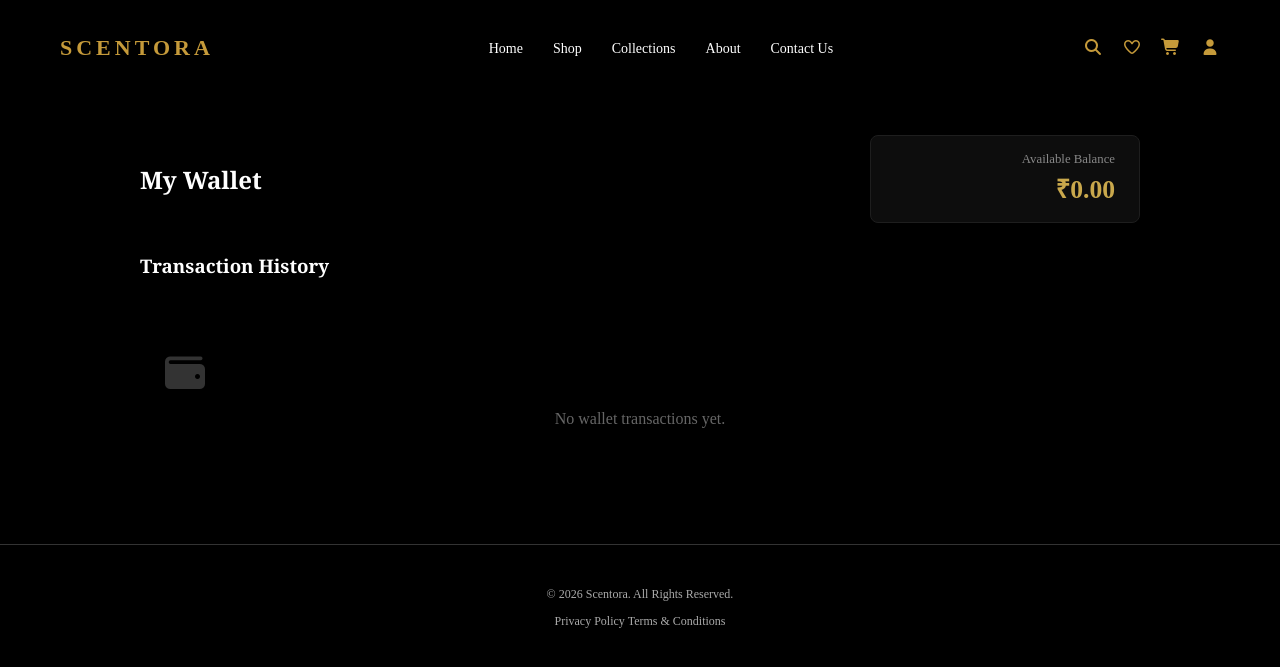
After one commit to aiswaryalakshmia/scentora_perfumes, a Django app: page /wallet/ in a window 1280 px wide. The commit adds this page. Shown: the top 667 px of the page. Run offline with Django 5.2, Linux system fonts and the light colour scheme; the visitor is signed in with stand-in values (Sample User, id 1); some libraries are stand-ins or nearby versions.

Commit message:
feat:wallet transaction

```diff
--- a/apps/orders/models.py
+++ b/apps/orders/models.py
@@ -34,6 +34,7 @@ class Order(models.Model):
     PAYMENT_CHOICES = (
         ('cod', 'Cash on Delivery'),
         ('razorpay', 'Razorpay'),
+        ('wallet', 'Wallet'),
     )
 
     PAYMENT_STATUS_CHOICES = (
@@ -51,6 +52,7 @@ class Order(models.Model):
     order_status = models.CharField(max_length=20, choices=STATUS_CHOICES, default='pending')
     payment_status = models.CharField(max_length=20, choices=PAYMENT_STATUS_CHOICES, default='pending')
     return_reason = models.TextField(blank=True, null=True)
+    cancel_reason = models.TextField(blank=True, null=True)
     coupon = models.ForeignKey('Coupon',on_delete=models.SET_NULL,null=True,blank=True,related_name='orders')
     coupon_discount = models.DecimalField(max_digits=10,decimal_places=2,default=0)
     created_at = models.DateTimeField(auto_now_add=True)
@@ -85,6 +87,8 @@ class Payment(models.Model):
     PAYMENT_METHOD_CHOICES = (
         ('cod',      'Cash on Delivery'),
         ('razorpay', 'Razorpay'),
+        ('wallet', 'Wallet'),
+
     )
 
     order               = models.OneToOneField(
--- /dev/null
+++ b/apps/userprofile/static/css/wallet_history.css
@@ -0,0 +1,148 @@
+.wallet-page {
+  max-width: 1000px;
+  margin: 40px auto;
+  padding: 0 20px;
+}
+
+.wallet-header {
+  display: flex;
+  justify-content: space-between;
+  align-items: center;
+  margin-bottom: 30px;
+  flex-wrap: wrap;
+  gap: 16px;
+}
+
+.wallet-header h2 {
+  font-family: Georgia, serif;
+  color: #fff;
+}
+
+.wallet-balance-card {
+  background: #0d0d0d;
+  border: 1px solid #1e1e1e;
+  border-radius: 8px;
+  padding: 16px 24px;
+  display: flex;
+  flex-direction: column;
+  align-items: flex-end;
+  min-width: 220px;
+}
+
+.balance-label {
+  font-size: 0.8rem;
+  color: #888;
+  margin-bottom: 4px;
+}
+
+.balance-amount {
+  font-size: 1.6rem;
+  font-weight: 700;
+  color: #c9a84c;
+}
+
+.wallet-transactions h3 {
+  color: #fff;
+  font-family: Georgia, serif;
+  margin-bottom: 16px;
+}
+
+.wallet-table {
+  width: 100%;
+  border-collapse: collapse;
+  background: #0d0d0d;
+  border: 1px solid #1e1e1e;
+  border-radius: 8px;
+  overflow: hidden;
+}
+
+.wallet-table th,
+.wallet-table td {
+  padding: 12px 16px;
+  text-align: left;
+  border-bottom: 1px solid #1e1e1e;
+  color: #ddd;
+  font-size: 0.9rem;
+}
+
+.wallet-table th {
+  background: #161616;
+  color: #c9a84c;
+  font-weight: 600;
+  text-transform: uppercase;
+  font-size: 0.75rem;
+  letter-spacing: 0.5px;
+}
+
+.wallet-table tbody tr:last-child td {
+  border-bottom: none;
+}
+
+.wallet-table a {
+  color: #c9a84c;
+  text-decoration: none;
+}
+
+.wallet-table a:hover {
+  text-decoration: underline;
+}
+
+.txn-badge {
+  padding: 4px 10px;
+  border-radius: 12px;
+  font-size: 0.75rem;
+  font-weight: 600;
+  text-transform: uppercase;
+}
+
+.txn-badge.credit {
+  background: rgba(76, 175, 120, 0.15);
+  color: #4caf78;
+}
+
+.txn-badge.debit {
+  background: rgba(217, 83, 79, 0.15);
+  color: #d9534f;
+}
+
+.amount-credit {
+  color: #4caf78;
+  font-weight: 700;
+}
+
+.amount-debit {
+  color: #d9534f;
+  font-weight: 700;
+}
+
+.empty-state {
+  text-align: center;
+  padding: 60px 20px;
+  color: #666;
+}
+
+.empty-state i {
+  font-size: 2.5rem;
+  margin-bottom: 12px;
+  display: block;
+  color: #333;
+}
+
+.pagination {
+  display: flex;
+  justify-content: center;
+  align-items: center;
+  gap: 16px;
+  margin-top: 20px;
+  color: #888;
+  font-size: 0.85rem;
+}
+
+.pagination a {
+  color: #c9a84c;
+  text-decoration: none;
+}
+
+.pagination a:hover {
+  text-decoration: underline;
+}
--- /dev/null
+++ b/apps/userprofile/templates/wallet_history.html
@@ -0,0 +1,81 @@
+{% extends 'base.html' %}
+{% load static %}
+
+{% block title %}My Wallet{% endblock %}
+
+{% block extra_css %}
+<link rel="stylesheet" href="{% static 'css/wallet_history.css' %}">
+{% endblock %}
+
+{% block content %}
+<div class="wallet-page">
+
+  <div class="wallet-header">
+    <h2>My Wallet</h2>
+    <div class="wallet-balance-card">
+      <span class="balance-label">Available Balance</span>
+      <span class="balance-amount">₹{{ balance }}</span>
+    </div>
+  </div>
+
+  <section class="wallet-transactions">
+    <h3>Transaction History</h3>
+
+    {% if transactions %}
+    <table class="wallet-table">
+      <thead>
+        <tr>
+          <th>Date</th>
+          <th>Description</th>
+          <th>Order</th>
+          <th>Type</th>
+          <th>Amount</th>
+        </tr>
+      </thead>
+      <tbody>
+        {% for txn in transactions %}
+        <tr>
+          <td>{{ txn.created_at|date:"d M Y, h:i A" }}</td>
+          <td>{{ txn.description }}</td>
+          <td>
+            {% if txn.order %}
+              <a href="{% url 'order_detail' txn.order.id %}">#{{ txn.order.order_number }}</a>
+            {% else %}
+              —
+            {% endif %}
+          </td>
+          <td>
+            <span class="txn-badge {% if txn.transaction_type == 'credit' %}credit{% else %}debit{% endif %}">
+              {{ txn.get_transaction_type_display }}
+            </span>
+          </td>
+          <td class="{% if txn.transaction_type == 'credit' %}amount-credit{% else %}amount-debit{% endif %}">
+            {% if txn.transaction_type == 'credit' %}+{% else %}−{% endif %}₹{{ txn.amount }}
+          </td>
+        </tr>
+        {% endfor %}
+      </tbody>
+    </table>
+
+    {% if transactions.has_other_pages %}
+    <div class="pagination">
+      {% if transactions.has_previous %}
+        <a href="?page={{ transactions.previous_page_number }}">&laquo; Prev</a>
+      {% endif %}
+      <span>Page {{ transactions.number }} of {{ transactions.paginator.num_pages }}</span>
+      {% if transactions.has_next %}
+        <a href="?page={{ transactions.next_page_number }}">Next &raquo;</a>
+      {% endif %}
+    </div>
+    {% endif %}
+
+    {% else %}
+    <div class="empty-state">
+      <i class="fa-solid fa-wallet"></i>
+      <p>No wallet transactions yet.</p>
+    </div>
+    {% endif %}
+  </section>
+
+</div>
+{% endblock %}
--- a/apps/userprofile/urls.py
+++ b/apps/userprofile/urls.py
@@ -14,5 +14,6 @@ urlpatterns = [
     path('profile/my-orders/<int:order_id>/invoice/', views.download_invoice, name='download_invoice'),
     path('profile/my-orders/<int:order_id>/cancel/', views.cancel_order, name='cancel_order'),
     path('profile/my-orders/<int:order_id>/cancel-item/<int:item_id>/', views.cancel_order_item, name='cancel_order_item'),
-    path('profile/my-orders/<int:order_id>/return/', views.return_order, name='return_order')
+    path('profile/my-orders/<int:order_id>/return/', views.return_order, name='return_order'),
+    path('wallet/', views.wallet_history, name='wallet_history'),
     ]
--- a/apps/userprofile/views.py
+++ b/apps/userprofile/views.py
@@ -24,6 +24,11 @@ from apps.authentication.models import User, OTP
 from apps.products.models import Wishlist
 from apps.orders.models import Order,OrderItem
 from .models import Address
+from apps.userprofile.wallet_utils import credit_wallet, has_been_refunded
+from apps.userprofile.wallet_utils import get_wallet_balance
+from apps.userprofile.models import WalletTransaction
+from django.core.paginator import Paginator
+
 
 @login_required
 @never_cache
@@ -35,7 +40,7 @@ def profile_dashboard(request):
         'total_orders': orders.count(),
         'pending_orders': orders.filter(order_status='pending').count(),
         'wishlist_count': Wishlist.objects.filter(user=user).count(),
-        'wallet_balance': 0,   # will update when wallet is ready
+        'wallet_balance': get_wallet_balance(user),
     }
     return render(request, 'userprofile.html', context)
 
@@ -647,7 +652,20 @@ def cancel_order(request, order_id):
 
         # update order status
         order.order_status = 'cancelled'
+        order.cancel_reason = reason
         order.save()
+
+        # ── Wallet refund for cancellation — direct, no admin approval needed ──
+        if order.payment_status == 'paid' and not has_been_refunded(order):
+            credit_wallet(
+                user=order.user,
+                amount=order.final_amount,
+                description=f"Refund for cancelled Order #{order.order_number}",
+                order=order,
+            )
+            messages.success(request, f"Order cancelled. ₹{order.final_amount} refunded to your wallet.")
+        else:
+            messages.success(request, "Order cancelled successfully.")
 
         # Also mark payment as failed if it's still pending (Razorpay abandoned orders)
         if hasattr(order, 'payment_detail') and order.payment_detail.payment_status == 'pending':
@@ -683,6 +701,15 @@ def cancel_order_item(request, order_id, item_id):
         # cancel the item
         item.status = 'cancelled'
         item.save()
+
+        # ── Refund just this item's amount if order was paid ──
+        if order.payment_status == 'paid':
+            credit_wallet(
+                user=order.user,
+                amount=item.total,
+                description=f"Refund for cancelled item ({item.product_variant}) in Order #{order.order_number}",
+                order=order,
+            )
 
         # check if all items are cancelled  then cancel entire order
         all_cancelled = not order.items.filter(status='active').exists()
@@ -727,3 +754,20 @@ def return_order(request, order_id):
         return redirect('order_detail', order_id=order.id)
 
     return redirect('order_detail', order_id=order.id)
+
+
+
+@login_required
+@never_cache
+def wallet_history(request):
+    transactions = WalletTransaction.objects.filter(user=request.user).order_by('-created_at')
+
+    paginator = Paginator(transactions, 10)
+    page_number = request.GET.get('page')
+    page_obj = paginator.get_page(page_number)
+
+    context = {
+        'transactions': page_obj,
+        'balance': get_wallet_balance(request.user),
+    }
+    return render(request, 'wallet_history.html', context)
--- /dev/null
+++ b/apps/userprofile/wallet_utils.py
@@ -0,0 +1,46 @@
+from decimal import Decimal
+from django.db import transaction as db_transaction, models as db_models
+from .models import WalletTransaction
+
+
+def get_wallet_balance(user):
+    result = WalletTransaction.objects.filter(user=user).aggregate(
+        balance=db_models.Sum(
+            db_models.Case(
+                db_models.When(transaction_type='credit', then='amount'),
+                db_models.When(transaction_type='debit', then=-1 * db_models.F('amount')),
+                output_field=db_models.DecimalField(max_digits=10, decimal_places=2),
+            )
+        )
+    )
+    return result['balance'] or Decimal('0.00')
+
+
+def credit_wallet(user, amount, description, order=None):
+    amount = Decimal(amount)
+    if amount <= 0:
+        raise ValueError("Credit amount must be positive.")
+    return WalletTransaction.objects.create(
+        user=user, order=order, amount=amount,
+        transaction_type='credit', description=description,
+    )
+
+
+def debit_wallet(user, amount, description, order=None):
+    amount = Decimal(amount)
+    if amount <= 0:
+        raise ValueError("Debit amount must be positive.")
+    with db_transaction.atomic():
+        if get_wallet_balance(user) < amount:
+            raise ValueError("Insufficient wallet balance.")
+        return WalletTransaction.objects.create(
+            user=user, order=order, amount=amount,
+            transaction_type='debit', description=description,
+        )
+
+
+def has_been_refunded(order):
+    """Idempotency guard — prevents double-crediting the same order on repeated clicks."""
+    return WalletTransaction.objects.filter(
+        order=order, transaction_type='credit'
+    ).exists()
```
Also changed, not shown: apps/orders/templates/user/checkout.html (+9 -0 lines), apps/orders/views.py (+43 -1 lines), apps/userprofile/models.py (+21 -2 lines), apps/userprofile/templates/side_bar.html (+3 -4 lines), apps/orders/migrations/0010_order_cancel_reason_alter_order_payment_method_and_more.py (added), apps/userprofile/migrations/0002_wallettransaction.py (added).
